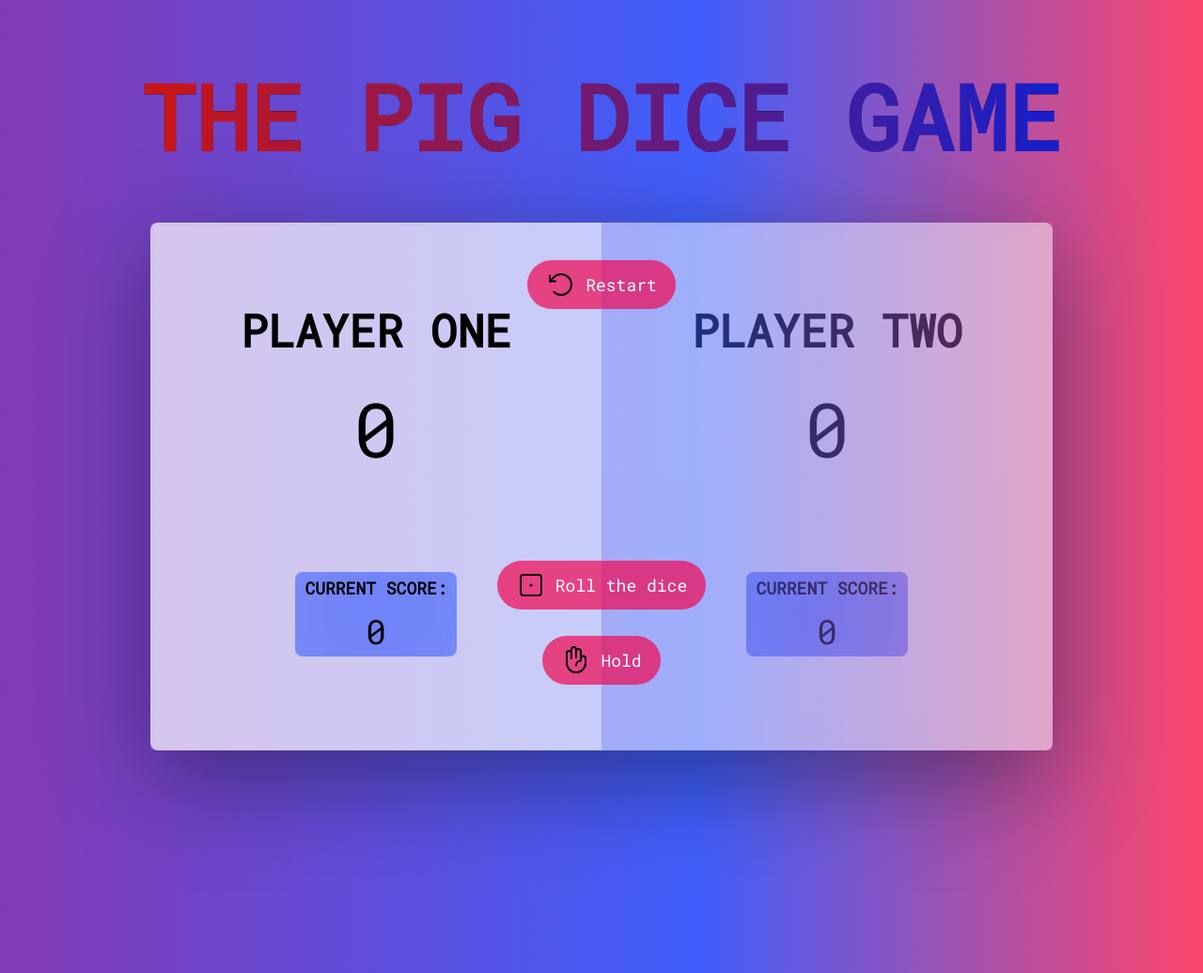
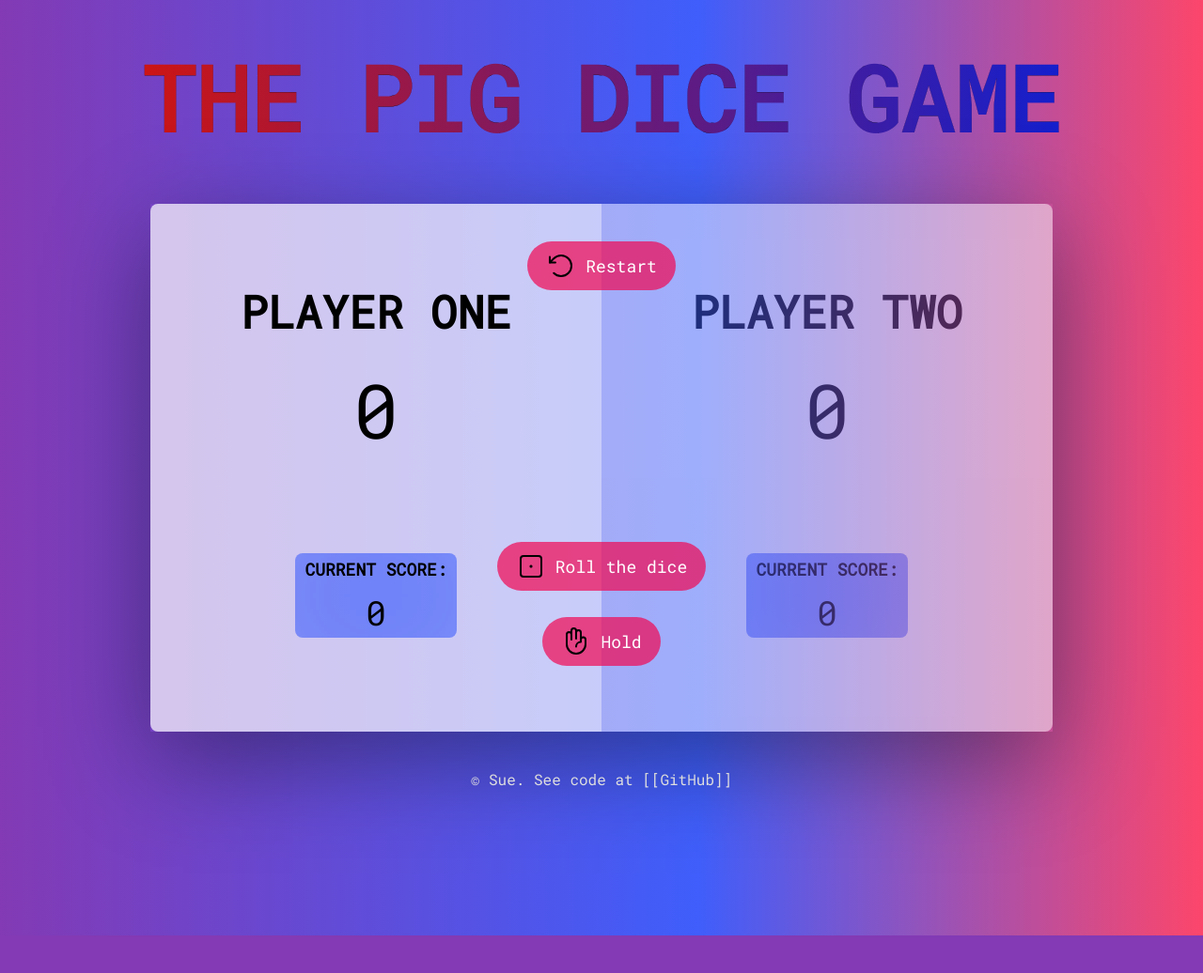
Before and after one commit to SueHafi/pig-dice-game, a plain HTML site: page index.html in a window 1280 px wide. Shown: the whole page at 94% size. After the commit the page ends 996 px from the top, so only its background shows below. Drawn offline with Linux system fonts and the light colour scheme.

Commit message:
Vaildated html & css

```diff
--- a/index.html
+++ b/index.html
@@ -26,12 +26,8 @@
             class="dice hidden"
             data-id="dice"
             src="./dice-faces/dice-1.png"
+            alt="dice image"
           />
-          <!-- <img class="dice" src="./dice-faces/dice-2.png" />
-        <img class="dice" src="./dice-faces/dice-3.png" />
-        <img class="dice" src="./dice-faces/dice-4.png" />
-        <img class="dice" src="./dice-faces/dice-5.png" />
-        <img class="dice" src="./dice-faces/dice-6.png" /> -->
           <section
             class="player-section player-1-container player-container-style"
           >
@@ -42,7 +38,7 @@
               >
                 👑
               </div>
-              <h1 class="player-title player-title--1">Player One</h1>
+              <h2 class="player-title player-title--1">Player One</h2>
               <output
                 class="player-score player-score--style"
                 data-id="player-score--1"
@@ -70,7 +66,7 @@
               >
                 👑
               </div>
-              <h1 class="player-title player-title--2">Player Two</h1>
+              <h2 class="player-title player-title--2">Player Two</h2>
               <output
                 class="player-score player-score--style"
                 data-id="player-score--2"
@@ -96,7 +92,6 @@
               height="192"
               viewBox="0 0 256 256"
             >
-              <!-- <rect width="256" height="256" fill="none"></rect> -->
               <polyline
                 points="79.8 99.7 31.8 99.7 31.8 51.7"
                 fill="none"
@@ -114,7 +109,7 @@
                 stroke-width="16"
               ></path>
             </svg>
-            <p>Restart</p>
+            <span>Restart</span>
           </button>
           <button class="button button--roll" data-id="button--roll">
             <svg
@@ -125,7 +120,6 @@
               fill="#000000"
               viewBox="0 0 256 256"
             >
-              <!-- <rect width="256" height="256" fill="none"></rect> -->
               <rect
                 x="40"
                 y="40"
@@ -140,7 +134,7 @@
               ></rect>
               <circle cx="128" cy="128" r="12"></circle>
             </svg>
-            <p>Roll the dice</p>
+            <span>Roll the dice</span>
           </button>
           <button class="button button--hold" data-id="button--hold">
             <svg
@@ -151,7 +145,6 @@
               fill="#000000"
               viewBox="0 0 256 256"
             >
-              <!-- <rect width="256" height="256" fill="none"></rect> -->
               <path
                 d="M128,52a20,20,0,0,1,40,0v60"
                 fill="none"
@@ -177,10 +170,11 @@
                 stroke-width="16"
               ></path>
             </svg>
-            <p>Hold</p>
+            <span>Hold</span>
           </button>
         </div>
       </div>
+      <footer>&copy; Sue. See code at [[GitHub]]</footer>
     </main>
   </body>
 </html>
--- a/queries.css
+++ b/queries.css
@@ -1,6 +1,10 @@
 /* 768 screen sizes and up */
 
 @media (min-width: 48em) {
+  footer {
+    font-size: 1.6rem;
+  }
+
   .header {
     font-size: 9.6rem;
   }
@@ -64,4 +68,4 @@
   .winner-crown {
     font-size: 4.8rem;
   }
-} ;
+}
--- a/style.css
+++ b/style.css
@@ -22,6 +22,13 @@ body {
   font-family: "Roboto Mono", monospace;
 }
 
+footer {
+  font-size: 1.2rem;
+  text-align: center;
+  color: white;
+  margin-top: 20px;
+}
+
 .main-content {
   display: grid;
   grid-template-rows: 1fr auto 1fr;
@@ -34,7 +41,7 @@ body {
   text-align: center;
   text-transform: uppercase;
   font-size: 4.8rem;
-  margin-top: 60px;
+  margin-top: 40px;
   background: #121fcf;
   background: linear-gradient(to left, #121fcf 0%, #cf1512 100%);
   -webkit-background-clip: text;
@@ -123,7 +130,6 @@ body {
   height: 70px;
   max-width: 200px;
   padding: 5px 10px 0 10px;
-  background-color: none;
   box-shadow: inset 0px 0px 277px 3px #3f5efb;
   border-radius: 8px;
   text-align: center;
@@ -161,6 +167,11 @@ body {
   opacity: 100%;
 }
 
+.button[disabled] {
+  background-color: rgba(128, 128, 128, 50%);
+  cursor: initial;
+}
+
 .button--restart {
   position: absolute;
   top: 10px;
@@ -187,11 +198,6 @@ body {
   display: none;
 }
 
-.button[disabled] {
-  background-color: rgba(128, 128, 128, 50%);
-  cursor: initial;
-}
-
 .winner-crown {
   text-align: center;
   font-size: 2.4rem;
```
